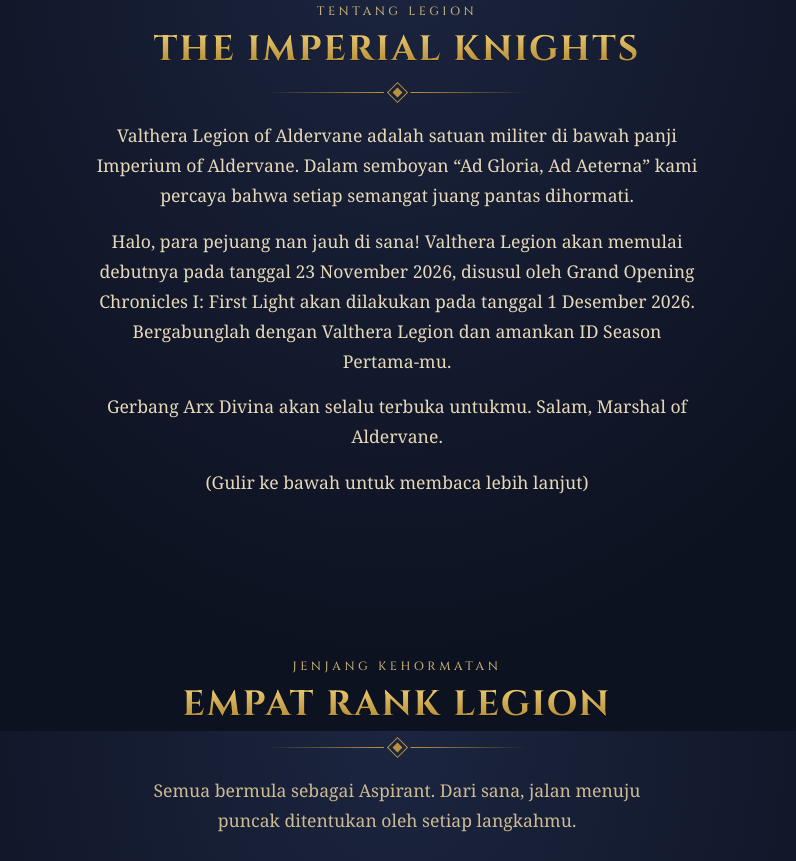
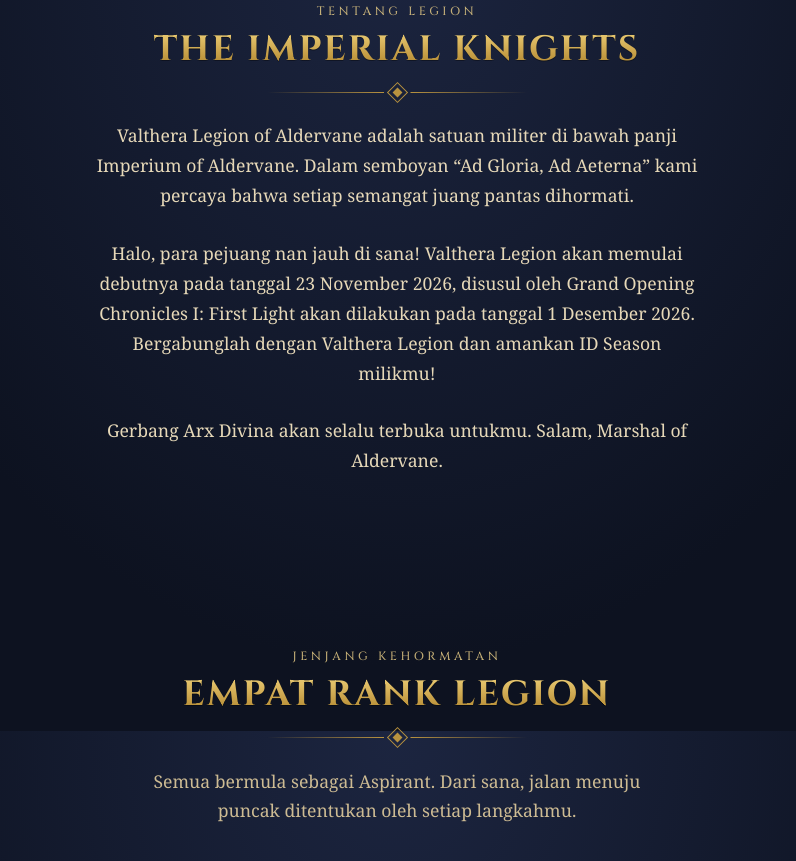
Before and after one commit to lustlessliv/Valthera-Legion-Pamphlet, a plain HTML site: page index.html in a window 1280 px wide. Shown: the part 869-1730 px from the top of the page, without its empty margins (243-1039 px from the left). Drawn offline with Linux system fonts and the light colour scheme; a web font is replaced by a local one.

Commit message:
Update paragraph margins and footer font size

```diff
--- a/index.html
+++ b/index.html
@@ -53,7 +53,7 @@ h2{font:700 clamp(1.5rem,6vw,2.2rem)/1.2 'Cinzel',serif;letter-spacing:.06em;tex
 .card p{margin:0;font-size:1.02rem;line-height:1.6}
 .grid{display:grid;gap:18px;grid-template-columns:repeat(auto-fit,minmax(230px,1fr))}
 .about{max-width:62ch;margin:0 auto;text-align:center;color:var(--parch)}
-.about p{margin:0 0 16px}
+.about p{margin:0 0 28px}
 /* pangkat */
 .ranks{list-style:none;margin:0;padding:0;display:grid;gap:18px;grid-template-columns:repeat(auto-fit,minmax(210px,1fr));counter-reset:r}
 .ranks li{counter-increment:r;text-align:center}
@@ -68,7 +68,7 @@ h2{font:700 clamp(1.5rem,6vw,2.2rem)/1.2 'Cinzel',serif;letter-spacing:.06em;tex
 .steps .card{text-align:center}
 .steps{margin-top:26px}
 /* footer */
-.site-foot{max-width:320px;margin:30px auto 0;padding:22px 20px calc(30px + env(safe-area-inset-bottom,0px));text-align:center;border-top:1px solid rgba(192,153,63,.45);font-size:.70rem;line-height:1.7;color:var(--parch-d)}
+.site-foot{max-width:320px;margin:30px auto 0;padding:22px 20px calc(30px + env(safe-area-inset-bottom,0px));text-align:center;border-top:1px solid rgba(192,153,63,.45);font-size:.65rem;line-height:1.7;color:var(--parch-d)}
 .site-foot p{margin:0}
 .site-foot .ed{letter-spacing:.08em;color:var(--goldl)}
 .site-foot a{text-decoration:none;border-bottom:1px solid rgba(227,201,133,.45)}
@@ -102,9 +102,8 @@ h2{font:700 clamp(1.5rem,6vw,2.2rem)/1.2 'Cinzel',serif;letter-spacing:.06em;tex
       <div class="orn"><i></i></div>
       <div class="about">
         <p>Valthera Legion of Aldervane adalah satuan militer di bawah panji Imperium of Aldervane. Dalam semboyan “Ad Gloria, Ad Aeterna” kami percaya bahwa setiap semangat juang pantas dihormati.</p>
-        <p>Halo, para pejuang nan jauh di sana! Valthera Legion akan memulai debutnya pada tanggal 23 November 2026, disusul oleh Grand Opening Chronicles I: First Light akan dilakukan pada tanggal 1 Desember 2026. Bergabunglah dengan Valthera Legion dan amankan ID Season Pertama-mu.</p>
+        <p>Halo, para pejuang nan jauh di sana! Valthera Legion akan memulai debutnya pada tanggal 23 November 2026, disusul oleh Grand Opening Chronicles I: First Light akan dilakukan pada tanggal 1 Desember 2026. Bergabunglah dengan Valthera Legion dan amankan ID Season milikmu!</p>
         <p>Gerbang Arx Divina akan selalu terbuka untukmu. Salam, Marshal of Aldervane.</p>
-        <p>(Gulir ke bawah untuk membaca lebih lanjut)</p>
       </div>
     </div>
   </section>
```
